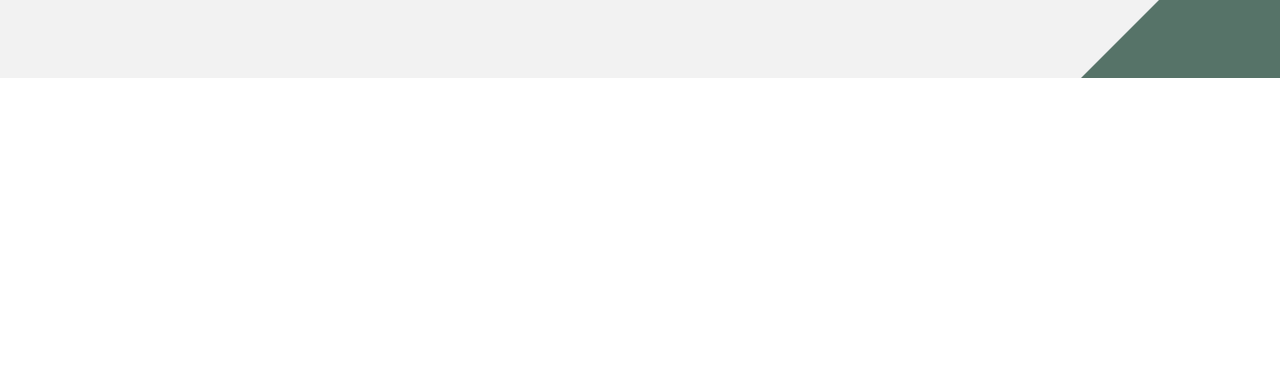
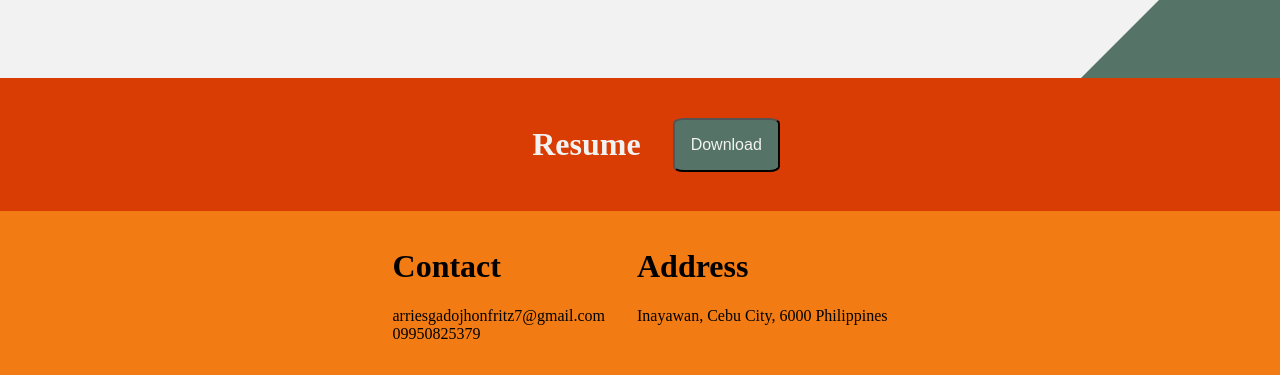
Before and after one commit to Profritz/profritz.github.io, a plain HTML site: page index.html in a window 1280 px wide. Shown: the part 2242-2617 px from the top of the page. Before the commit the page ends 2320 px from the top, so only its background shows below. Drawn offline with Linux system fonts and the light colour scheme.

Commit message:
finished

```diff
--- a/index.html
+++ b/index.html
@@ -15,23 +15,23 @@
             <li><a href="#home">Home</a></li>
             <li><a href="#about">About</a></li>
             <li><a href="#skills">Skills</a></li>
-            <li><a href="#we">Work Experience</a></li>
-            <li><a href="resume">Resume</a></li>
+            <li><a href="#resume">Resume</a></li>
+            <li><a href="#contact">Contact</a></li>
         </ul>
         <div class="dropdown">
             <button class="dropbtn"><svg viewBox="0 0 100 80" width="40" height="40">
-                <rect width="100" height="20"></rect>
-                <rect y="30" width="100" height="20"></rect>
-                <rect y="60" width="100" height="20"></rect>
-              </svg></button>
+                    <rect width="100" height="20"></rect>
+                    <rect y="30" width="100" height="20"></rect>
+                    <rect y="60" width="100" height="20"></rect>
+                </svg></button>
             <div class="dropdown-content">
                 <a href="#home">Home</a>
                 <a href="#about">About</a>
                 <a href="#skills">Skills</a>
-                <a href="#we">Work Experience</a>
                 <a href="#resume">Resume</a>
+                <a href="#contact">Contact</a>
             </div>
-          </div>
+        </div>
     </div>
     <div id="home"></div>
     <div id="welcome">
@@ -47,20 +47,25 @@
             <img src="me.jpg" alt="Photo of me">
         </div>
         <div>
-            <p>I am JhonFritz Arriesgado, 22 years of age, and a part-timer student since Junior Highschool. Currently, I am
+            <p>I am JhonFritz Arriesgado, 22 years of age, and a part-timer student since Junior Highschool. Currently,
+                I am
                 studying in University of Cebu taking up Bachelor of Science in Mechanical Engineering. A very well
                 dedicated person, as well as responsible.
 
                 <br>
                 <br>
-                I work as a part time crew in Jollibee to sustain my daily needs. Since then, I dream to graduate and help
-                my family.</p>
+                I work as a part time crew in Jollibee to sustain my daily needs. Since then, I dream to graduate and
+                help
+                my family.
+            </p>
         </div>
 
     </div>
 
     <div id="skills">
-        <div><h2>Skills</h2></div>
+        <div>
+            <h2>Skills</h2>
+        </div>
         <div class="skillset">
             <div class="skill">
                 <img src="di.svg" alt="Dining Idol">
@@ -76,6 +81,23 @@
             </div>
         </div>
     </div>
+
+
+    <div id="resume">
+        <h1>Resume</h1>
+        <button onclick="location.href = 'RESUME.docx'">Download</button>
+    </div>
+
+    <div id="contact">
+        <div>
+            <h1>Contact</h1>
+            <p>arriesgadojhonfritz7@gmail.com <br> 09950825379</p>
+        </div>
+        <div>
+            <h1>Address</h1>
+            <p>Inayawan, Cebu City, 6000 Philippines</p>
+        </div>
+    </div>
 </body>
 
 </html>
--- a/style.css
+++ b/style.css
@@ -147,10 +147,11 @@ body {
 #skills .skillset {
     display: flex;
     flex-direction: column;
+    color: #F2F2F2;
 }
 
 #skills .skillset .skill {
-    background-image: linear-gradient(225deg, #F2CB05 9.9%, #F2F2F2 10%, #F2F2F2 90%, #567368 90.1%);
+    background-color:  #567368;
     border: #F2F2F2;
     border-bottom: #D93D04;
     border-style: solid;
@@ -167,6 +168,37 @@ body {
 #skills .skillset .skill img {
     width: 20vw;
 }
+#resume{
+    display: flex;
+    flex-direction: row;
+    justify-content: center;
+    align-items: center;
+    background-color: #D93D04;
+    padding: 1em 0;
+}
+#resume *{
+    font-size: 2em;
+    padding: 1em;
+    margin: 0;
+    color: #F2F2F2;
+}
+#resume button{
+    font-size: 1em;
+    background-color: #567368;
+    border-radius: 10%;
+}
+#contact {
+    display: flex;
+    flex-direction: row;
+    justify-content: center;
+    background-color: #F27B13;
+}
+#contact div {
+    width: fit-content;
+    max-width: 50vw;
+    margin: 1em;
+}
+
 
 @media (max-width: 900px) {
     .navigation {
@@ -237,4 +269,17 @@ body {
         width: 80vw;
         max-width: 200px;
     }
+    #resume{
+        flex-direction: column;
+    }
+    #contact{
+        /* flex-direction: column; */
+    }
 }
+
+@media (max-width: 380px) {
+    #contact{
+        flex-direction: column;
+        align-items: center;
+    }
+}
```
Also changed, not shown: 2 other files.
